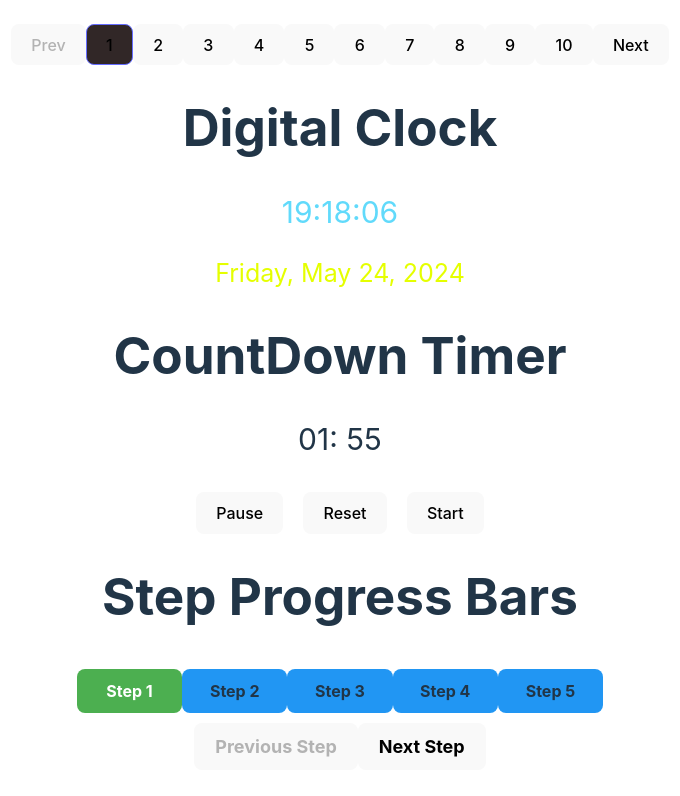
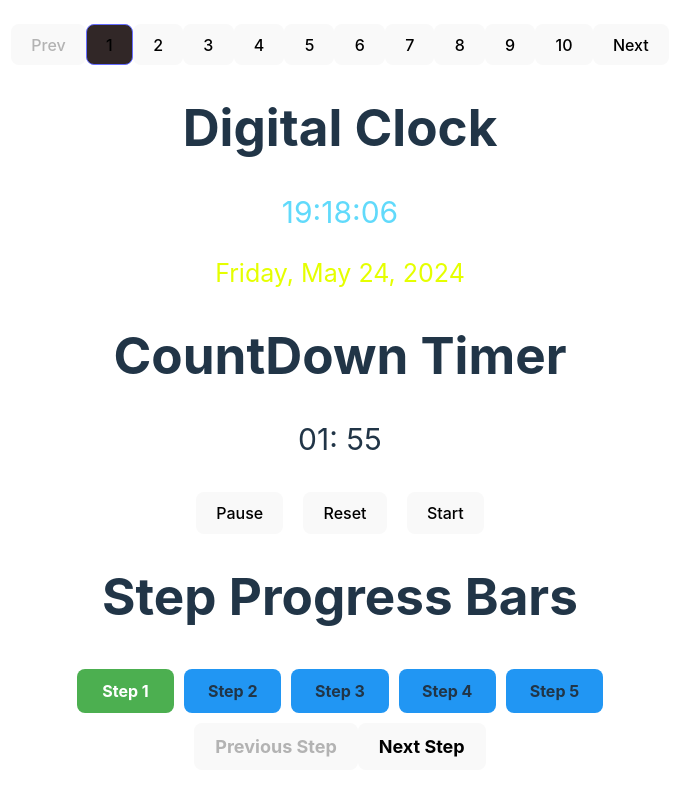
Before and after one commit to PremKhodke-99/React-projects-2, a React (Vite) app: page / in a window 1280 px wide. Shown: the part 294-1090 px from the top of the page, without its empty margins (300-980 px from the left). Built offline with nearby package versions, Linux system fonts and the light colour scheme.

Commit message:
progress css

```diff
--- a/src/components/Step-Progress-Bar/progress.css
+++ b/src/components/Step-Progress-Bar/progress.css
@@ -7,6 +7,7 @@
     border-radius: 8px;
     padding: 10px;
     margin-top: 20px;
+    gap: 10px;
 }
 
 .step {
```
